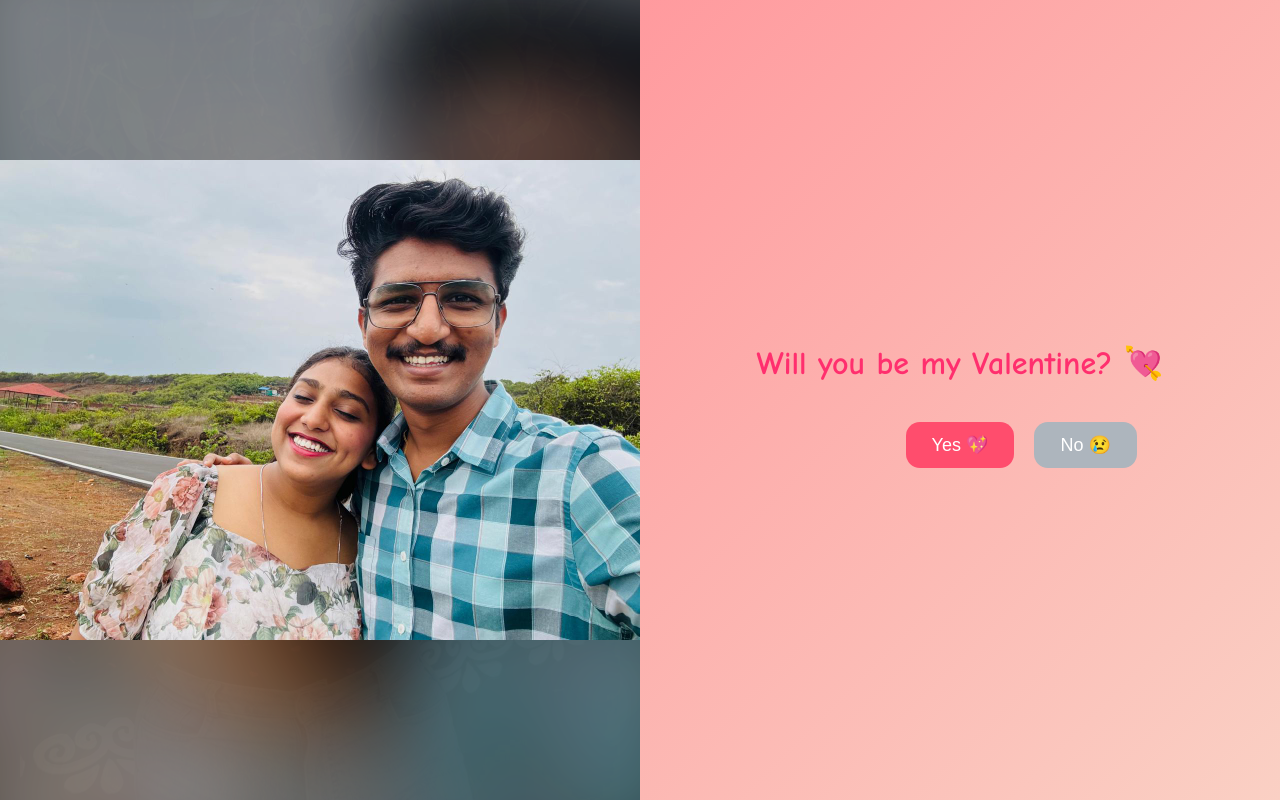
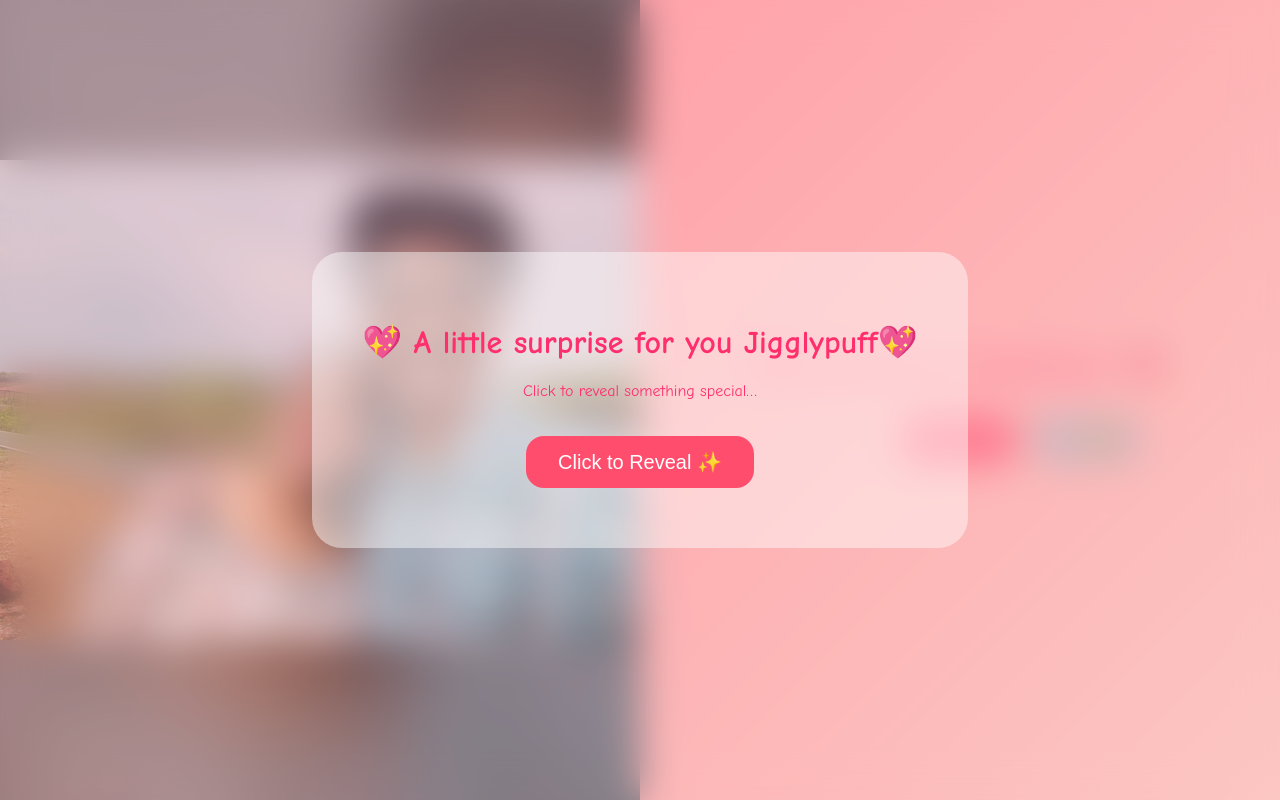
Before and after one commit to padmanabhbhole11/Billu, a plain HTML site: page index.html in a window 1280 px wide. Drawn offline with Linux system fonts and the light colour scheme.

Commit message:
Update index.html

```diff
--- a/index.html
+++ b/index.html
@@ -15,6 +15,40 @@ body {
   overflow: hidden;
 }
 
+/* ================= REVEAL SCREEN ================= */
+.reveal-screen {
+  position: fixed;
+  inset: 0;
+  background: rgba(255, 182, 193, 0.35);
+  backdrop-filter: blur(20px);
+  -webkit-backdrop-filter: blur(20px);
+  display: flex;
+  justify-content: center;
+  align-items: center;
+  z-index: 1000;
+}
+
+.reveal-content {
+  background: rgba(255,255,255,0.45);
+  padding: 50px;
+  border-radius: 30px;
+  text-align: center;
+  color: #ff2f6e;
+  animation: pop 0.6s ease;
+}
+
+.reveal-content button {
+  background: #ff4d6d;
+  color: white;
+  font-size: 20px;
+  padding: 14px 32px;
+  border-radius: 18px;
+  border: none;
+  cursor: pointer;
+  margin-top: 20px;
+}
+
+/* ================= LEFT ================= */
 .left {
   width: 50%;
   height: 100%;
@@ -30,7 +64,6 @@ body {
   transition: opacity 1.5s ease;
 }
 
-/* BLURRED BACKGROUND FILL */
 .slide::before {
   content: "";
   position: absolute;
@@ -43,7 +76,6 @@ body {
   opacity: 0.6;
 }
 
-/* MAIN IMAGE (FACE SAFE) */
 .slide::after {
   content: "";
   position: absolute;
@@ -54,12 +86,9 @@ body {
   background-repeat: no-repeat;
 }
 
-.slide.active {
-  opacity: 1;
-}
+.slide.active { opacity: 1; }
 
-
-/* RIGHT PANEL */
+/* ================= RIGHT ================= */
 .right {
   width: 50%;
   height: 100%;
@@ -67,7 +96,6 @@ body {
   justify-content: center;
   align-items: center;
   background: linear-gradient(135deg, #ff9a9e, #fad0c4);
-  position: relative;
 }
 
 .container {
@@ -84,16 +112,10 @@ body {
   inset: 0;
   background: rgba(255,255,255,0.4);
   backdrop-filter: blur(12px);
-  -webkit-backdrop-filter: blur(12px);
   border-radius: 25px;
   z-index: -1;
 }
 
-h1 {
-  margin-bottom: 30px;
-}
-
-/* BUTTONS */
 button {
   font-size: 18px;
   padding: 12px 26px;
@@ -114,7 +136,7 @@ button {
   position: absolute;
 }
 
-/* POPUP MODAL */
+/* ================= POPUP ================= */
 .popup {
   display: none;
   position: fixed;
@@ -144,11 +166,9 @@ button {
   to { transform: scale(1); }
 }
 
-/* MOBILE */
+/* ================= MOBILE ================= */
 @media (max-width: 768px) {
-  body {
-    flex-direction: column;
-  }
+  body { flex-direction: column; }
   .left, .right {
     width: 100%;
     height: 50%;
@@ -159,19 +179,30 @@ button {
 
 <body>
 
+<!-- 🎵 BACKGROUND MUSIC -->
+<audio id="bgMusic" loop>
+  <source src="song.mp3" type="audio/mpeg">
+</audio>
+
+<!-- 💖 REVEAL SCREEN -->
+<div class="reveal-screen" id="revealScreen">
+  <div class="reveal-content">
+    <h1>💖 A little surprise for you Jigglypuff💖</h1>
+    <p>Click to reveal something special…</p>
+    <button id="revealBtn">Click to Reveal ✨</button>
+  </div>
+</div>
+
 <!-- LEFT -->
 <div class="left">
-  <div class="slideshow">
   <div class="slide active" style="--img:url('img1.jpeg')"></div>
   <div class="slide" style="--img:url('img2.jpeg')"></div>
   <div class="slide" style="--img:url('img3.jpeg')"></div>
-   <div class="slide " style="--img:url('img4.jpeg')"></div>
+  <div class="slide" style="--img:url('img4.jpeg')"></div>
   <div class="slide" style="--img:url('img5.jpeg')"></div>
   <div class="slide" style="--img:url('img6.jpeg')"></div>
-   <div class="slide " style="--img:url('img7.jpeg')"></div>
+  <div class="slide" style="--img:url('img7.jpeg')"></div>
   <div class="slide" style="--img:url('img8.jpeg')"></div>
-</div>
-
 </div>
 
 <!-- RIGHT -->
@@ -199,23 +230,35 @@ button {
 // SLIDESHOW
 const slides = document.querySelectorAll(".slide");
 let index = 0;
-
 setInterval(() => {
   slides[index].classList.remove("active");
   index = (index + 1) % slides.length;
   slides[index].classList.add("active");
 }, 2000);
 
+// REVEAL + MUSIC
+document.getElementById("revealBtn").onclick = () => {
+  const music = document.getElementById("bgMusic");
+  music.volume = 0;
+  music.play();
+
+  let vol = 0;
+  const fade = setInterval(() => {
+    if (vol < 0.4) {
+      vol += 0.02;
+      music.volume = vol;
+    } else clearInterval(fade);
+  }, 150);
+
+  document.getElementById("revealScreen").style.display = "none";
+};
 
 // NO BUTTON ESCAPE
 const noBtn = document.getElementById("noBtn");
 noBtn.addEventListener("mouseover", () => {
   const parent = noBtn.parentElement;
-  const maxX = parent.clientWidth - noBtn.offsetWidth;
-  const maxY = parent.clientHeight - noBtn.offsetHeight;
-
-  noBtn.style.left = Math.random() * maxX + "px";
-  noBtn.style.top = Math.random() * maxY + "px";
+  noBtn.style.left = Math.random() * (parent.clientWidth - noBtn.offsetWidth) + "px";
+  noBtn.style.top = Math.random() * (parent.clientHeight - noBtn.offsetHeight) + "px";
 });
 
 // YES BUTTON
```
